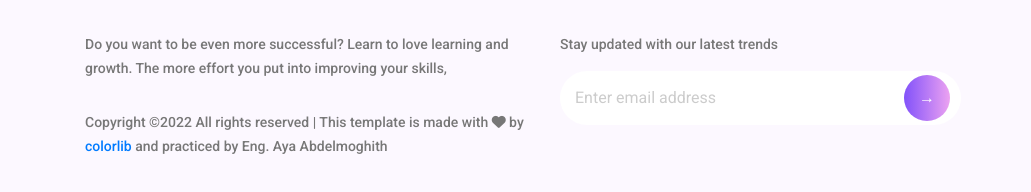
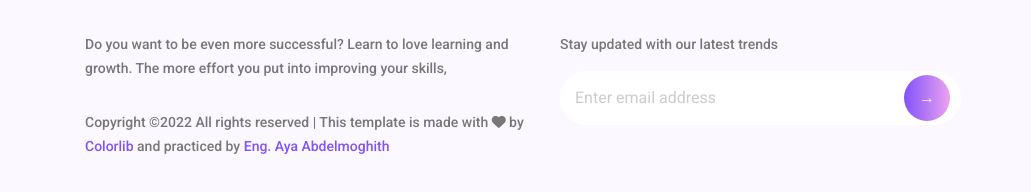
Before and after one commit to AyaAbdelmoghith/GaaS-Software-Template, a plain HTML site: page pricing.html in a window 1280 px wide. Shown: the part 3270-3462 px from the top of the page, 0-1031 px from the left. Drawn offline with Linux system fonts and the light colour scheme.

Commit message:
Update pricing.html

```diff
--- a/pricing.html
+++ b/pricing.html
@@ -272,7 +272,7 @@
     </div>
     </section>
     <!-- end brand -->
-<!-- start footer -->
+ <!-- start footer -->
     <footer>
         <div class="container">
             <div class="row justify-content-center">
@@ -282,7 +282,8 @@
                             <div class="footer-item">
                                 <h4 class="footer-title mb-35">about me</h4>
                                 <p class="footer-desc">Do you want to be even more successful? Learn to love learning and growth. The more effort you put into improving your skills,</p>
-                                <div class="footer-copyright mt-30">Copyright &copy;2022 All rights reserved | This template is made with <span class="fa fa-heart heart-icon-footer"></span>  by <a href="https://colorlib.com/" class="colorlib-site">colorlib</a> and practiced by Eng. Aya Abdelmoghith</div>
+                                <div class="footer-copyright mt-30">Copyright &copy;2022 All rights reserved | This template is made with <span class="fa fa-heart heart-icon-footer"></span>  by <a href="https://colorlib.com/" class="site">colorlib</a>
+                                    and practiced by <a href="https://www.linkedin.com/in/aya-abdelmoghith-b234951a1/?trk=public-profile-join-page" class="site">Eng. Aya Abdelmoghith</a></div>
                             </div>
                         </div>
                     </div><!--./card-->
```
